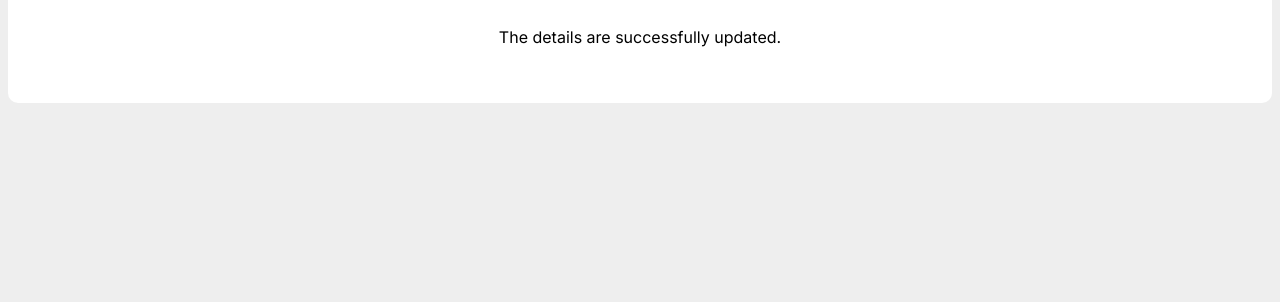
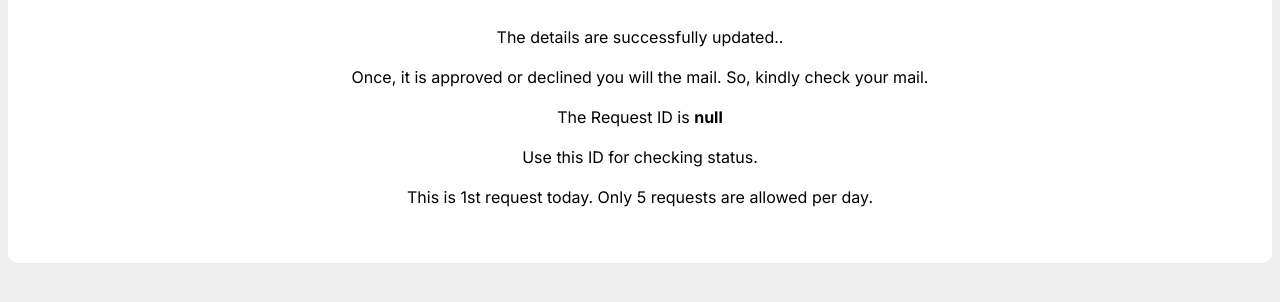
Before and after one commit to nitheeshrl/Forms, a website: page B2K21 Brochure Details Update/submission cell.html in a window 1280 px wide. Shown: the part 250-552 px from the top of the page. Drawn offline with Linux system fonts and the light colour scheme.

Commit message:
Update submission cell.html

```diff
--- a/B2K21 Brochure Details Update/submission cell.html
+++ b/B2K21 Brochure Details Update/submission cell.html
@@ -51,7 +51,7 @@
 
     <h1 style="text-align: center;">Successfully Requested</h1>
     <div   id="dfiled" style="align-content:normal; margin-left: 0px;margin-right: auto; margin-top: 30px;"><p style="text-align: left;">
-        <div ></div> <span id = "status">The details are successfully updated.</span><br><br><span id = "status2"></span> </p></div>
+        <div ></div> <span id = "status"></span><br><br><span id = "status2"></span> </p></div>
 
         <div id="load" class="load" >
             <div class="loader" id="loader">
@@ -66,5 +66,8 @@
 
 
 </section>
+<script>
+    document.getElementById("status").innerHTML = "<span>The details are successfully updated..<br> <br> Once, it is approved or declined you will the mail. So, kindly check your mail. <br> <br> The Request ID is <b>"+reid+"</b><br><br> Use this ID for checking status.<br> <br>This is "+renonam+" request today. Only 5 requests are allowed per day.</span>";
+</script>
 </body>
 </html>
```
